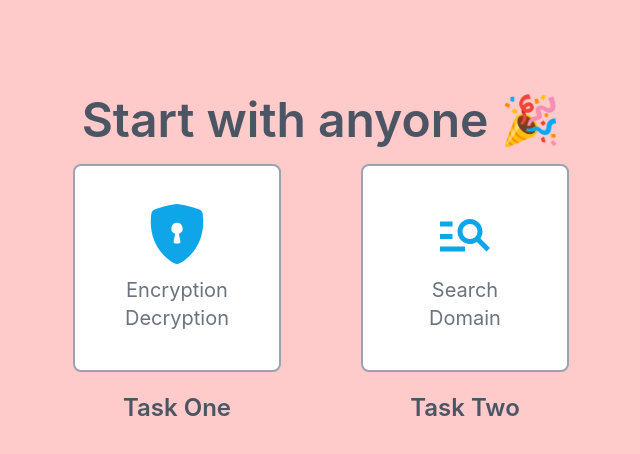
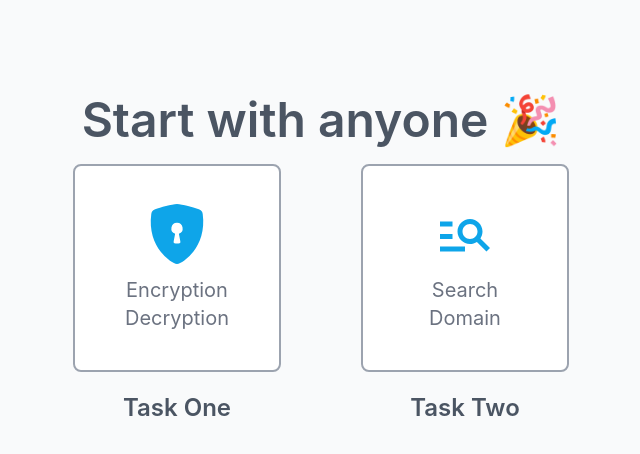
Before and after one commit to urmirahman/renata-intern-task, a React (Create React App) app: page / in a window 1280 px wide. Shown: the top 454 px of the page, without its empty margins (319-959 px from the left). Built offline with nearby package versions, Linux system fonts and the light colour scheme.

Commit message:
🔨: home style fix 3 - Fixed

```diff
--- a/src/pages/Home.jsx
+++ b/src/pages/Home.jsx
@@ -5,7 +5,7 @@ import { MdManageSearch } from "react-icons/md";
 
 const Home = () => {
   return (
-    <div className="h-screen bg-red-200 overflow-y-hidden">
+    <div className="h-screen bg-gray-50 overflow-y-hidden">
       <div className="text-center pt-10 sm:pt-16 md:pt-24">
         <span className="text-2xl sm:text-3xl md:text-5xl font-semibold text-gray-600 ">
           Start with anyone 🎉
```
Also changed, not shown: 1 other file (tests, documents, lock files or other folders).
